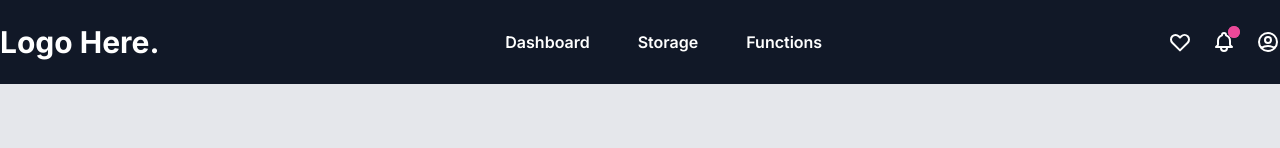
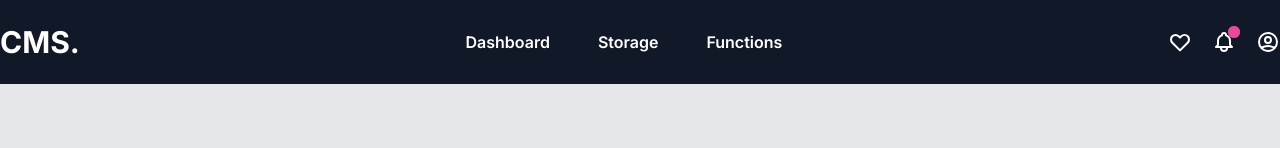
Before and after one commit to cnaallotey/cmscrud, a Vue app: page / in a window 1280 px wide. Shown: the top 148 px of the page. Built offline with nearby package versions, Linux system fonts and the light colour scheme; no server answers.

Commit message:
ui changes

```diff
--- a/src/components/navbar.vue
+++ b/src/components/navbar.vue
@@ -6,7 +6,7 @@
       <div class="px-5 md:px-0 xl:px-0 py-6 flex w-full items-center max-w-screen-xl mx-auto">
         <a class="text-3xl font-bold font-heading" href="#">
           <!-- <img class="h-9" src="logo.png" alt="logo"> -->
-          Logo Here.
+          CMS.
         </a>
         <!-- Nav Links -->
         <ul class="hidden md:flex px-4 mx-auto font-semibold font-heading space-x-12">
```
